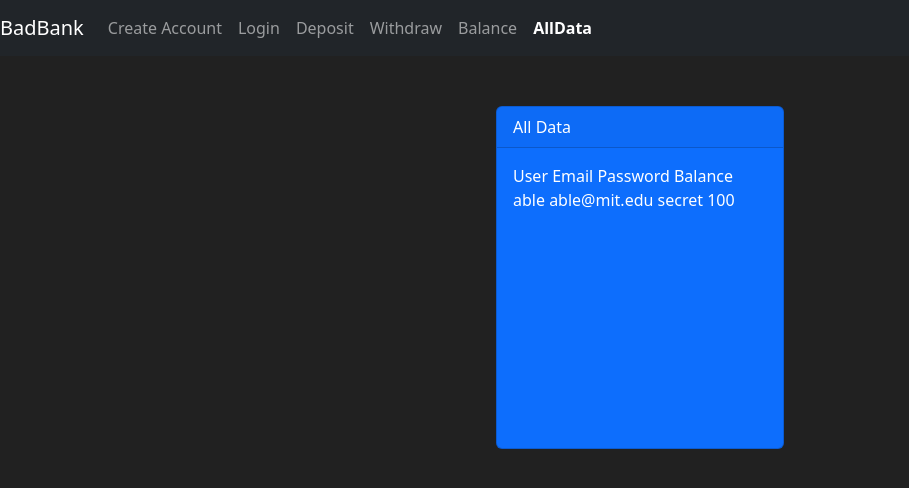
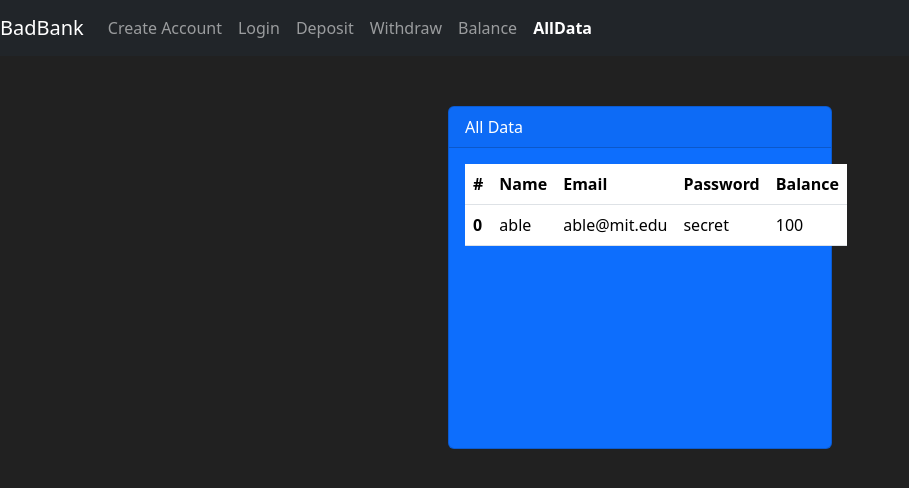
Before and after one commit to A-Altemara/Bad-Bank, a React (Create React App) app in the folder bad-bank/: page /#/alldata in a window 1280 px wide. Shown: the top 488 px of the page, without its empty margins (0-909 px from the left). Built offline with nearby package versions, Linux system fonts and the light colour scheme.

Commit message:
Table formating in Alldata

```diff
--- a/bad-bank/src/components/alldata.js
+++ b/bad-bank/src/components/alldata.js
@@ -9,13 +9,34 @@ export function AllData() {
             header='All Data'
             body={
                 <>
-                    User Email Password Balance <br />
-                    {ctx.users.map(
-                        // TODO: Add table formating
-                        (user, index) => (
-                            <p key={index}>{user.name + ' ' + user.email + ' ' + user.password + ' ' + user.balance}</p>
-                        )
-                    )}
+                    <table class="table">
+                        <thead>
+                            <tr>
+                                <th scope="col">#</th>
+                                <th scope="col">Name</th>
+                                <th scope="col">Email</th>
+                                <th scope="col">Password</th>
+                                <th scope="col">Balance</th>
+                            </tr>
+                        </thead>
+                        <tbody>
+                            {ctx.users.map(
+                                (user, index) => (
+                                    <tr key={index}>
+                                        <th scope="row">{index}</th>
+                                        <td>{user.name}</td>
+                                        <td>{user.email}</td>
+                                        <td>{user.password}</td>
+                                        <td>{user.balance}</td>
+                                    </tr>
+                                )
+                            )}
+
+
+                        </tbody>
+                    </table>
+
+
                 </>
             }
         />
--- a/bad-bank/src/components/context.js
+++ b/bad-bank/src/components/context.js
@@ -9,7 +9,7 @@ export function Card(props) {
         return 'card mb-3 ' + bg + txt;
     }
     return (
-        <div className={classes()} style={{ maxWidth: "18rem", margin: "auto", marginTop: "50px" }}>
+        <div className={classes()} style={{ maxWidth: "30%", margin: "auto", marginTop: "50px" }}>
             <div className="card-header">{props.header}</div>
             <div className="card-body">
                 {props.title && (<h5 className="card-title">{props.title}</h5>)}
```
